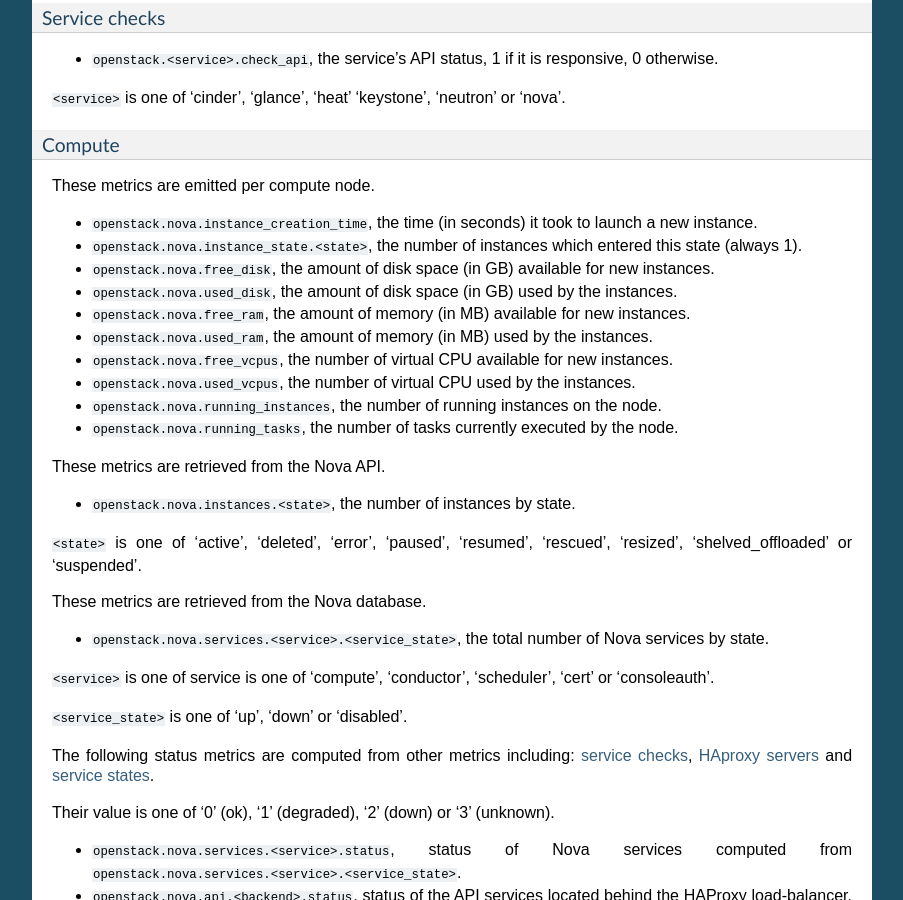
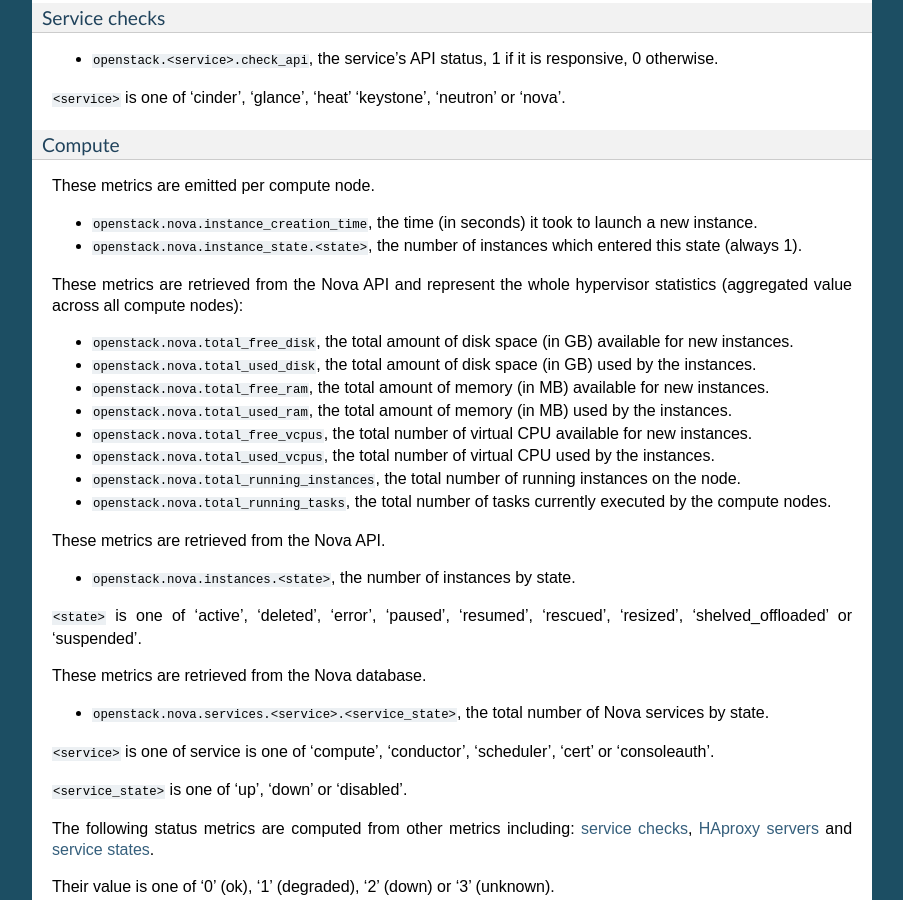
Before and after one commit to openstack-archive/fuel-plugin-lma-collector, a Sphinx documentation site: the page built from doc/source/metrics.rst, in a window 1280 px wide and 900 px high, scrolled down 8440 px. Shown: the whole window, without its empty margins (198-1101 px from the left). Built offline with Sphinx 7.4.7, drawn with Linux system fonts in a browser that asks for light colours.

Commit message:
Replace per hypervisor metrics by aggregated hypervisor metrics
For now, we don't know how to display per hypervisor statistics (or
specially will be a mess with >100 compute nodes for example) and we
don't have the aggregated hypervisor metrics for the whole cloud.

In future, per hypervisor metrics could be re-enabled if relevant for
alerting purposes or whatever needs.

Change-Id: Iccbefc7c44df846a8351ff8d832e636474383c1b

```diff
--- a/doc/source/metrics/openstack.rst
+++ b/doc/source/metrics/openstack.rst
@@ -15,14 +15,18 @@
 
 * ``openstack.nova.instance_creation_time``, the time (in seconds) it took to launch a new instance.
 * ``openstack.nova.instance_state.<state>``, the number of instances which entered this state (always 1).
-* ``openstack.nova.free_disk``, the amount of disk space (in GB) available for new instances.
-* ``openstack.nova.used_disk``, the amount of disk space (in GB) used by the instances.
-* ``openstack.nova.free_ram``, the amount of memory (in MB) available for new instances.
-* ``openstack.nova.used_ram``, the amount of memory (in MB) used by the instances.
-* ``openstack.nova.free_vcpus``, the number of virtual CPU available for new instances.
-* ``openstack.nova.used_vcpus``, the number of virtual CPU used by the instances.
-* ``openstack.nova.running_instances``, the number of running instances on the node.
-* ``openstack.nova.running_tasks``, the number of tasks currently executed by the node.
+
+These metrics are retrieved from the Nova API and represent the whole
+hypervisor statistics (aggregated value across all compute nodes):
+
+* ``openstack.nova.total_free_disk``, the total amount of disk space (in GB) available for new instances.
+* ``openstack.nova.total_used_disk``, the total amount of disk space (in GB) used by the instances.
+* ``openstack.nova.total_free_ram``, the total amount of memory (in MB) available for new instances.
+* ``openstack.nova.total_used_ram``, the total amount of memory (in MB) used by the instances.
+* ``openstack.nova.total_free_vcpus``, the total number of virtual CPU available for new instances.
+* ``openstack.nova.total_used_vcpus``, the total number of virtual CPU used by the instances.
+* ``openstack.nova.total_running_instances``, the total number of running instances on the node.
+* ``openstack.nova.total_running_tasks``, the total number of tasks currently executed by the compute nodes.
 
 These metrics are retrieved from the Nova API.
 
```
Also changed, not shown: 2 other files.
